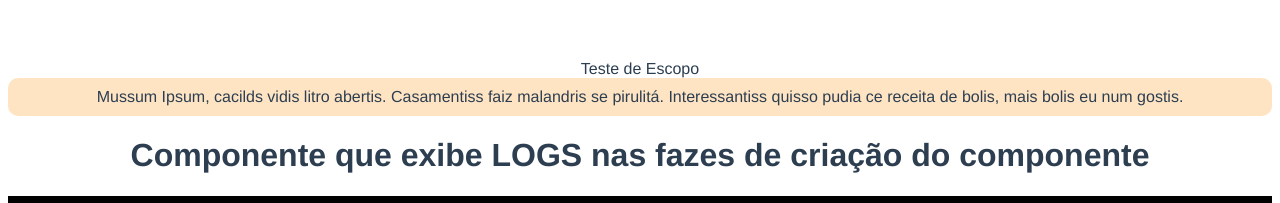
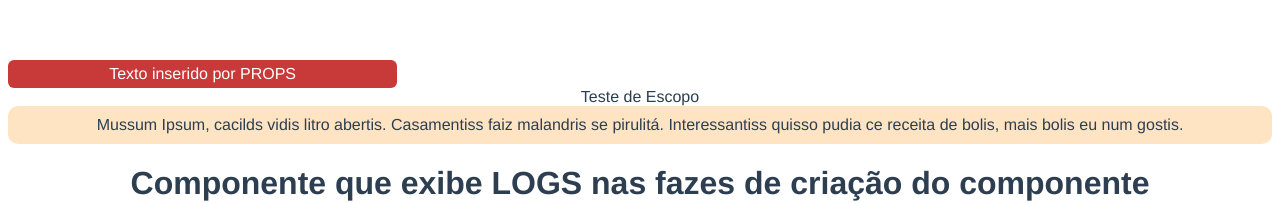
Before and after one commit to Peter-loliveira/CursoVue, a Vue app: page / in a window 1280 px wide. Shown: the top 203 px of the page. Built offline with nearby package versions, Linux system fonts and the light colour scheme; the HTML template or start-up script is replaced by a standard one.

Commit message:
Props e Variants

```diff
--- a/src/App.vue
+++ b/src/App.vue
@@ -1,4 +1,6 @@
 <template>
+  <BaseAlert variant = 'danger' text = 'Texto inserido por PROPS' />
+
   <div class="card">
     Teste de Escopo
   </div>
@@ -40,6 +42,7 @@ import CompCondicionais from "./components/CompCondicionais.vue";
 import CompChangeClass from "./components/CompChangeClass.vue";
 import CompLifeStages from "./components/CompLifeStages.vue";
 import CompBaseCard from "@/components/CompBaseCard.vue";
+import BaseAlert from "./components/BaseAlert.vue";
 
 export default {
   name: "App",
@@ -55,7 +58,8 @@ export default {
     CompChangeClass,
     CompLifeStages,
     CompBaseCard,
-  },
+    BaseAlert
+},
   data() {
     return {
       showHeader: true,
--- /dev/null
+++ b/src/components/BaseAlert.vue
@@ -0,0 +1,46 @@
+<template>
+    <div :class = "baseClass">
+        {{ text }}
+    </div>
+</template>
+
+<script>
+    export default {
+        props: ['variant', 'text'],
+        computed: {
+            baseClass() {
+                return [
+                    'alert',
+                    this.variant ? `alert-${this.variant}` : ''
+                ]
+            }
+        }
+    }
+</script>
+
+<style scoped>
+
+.alert {
+    padding: 5px;
+    border-radius: 6px;
+    color: gray;
+    background-color: #ddd;
+}
+
+.alert-success {
+    background-color: rgb(0, 53, 35);
+    color: #fff;
+    width: 30%;
+}
+
+.alert-danger {
+    background-color: rgb(200, 58, 58);
+    color: #fff;
+    width: 30%;
+}
+.alert-warnning {
+    background-color: rgb(238, 198, 52);
+    color: #000;
+    width: 30%;
+}
+</style>
```
